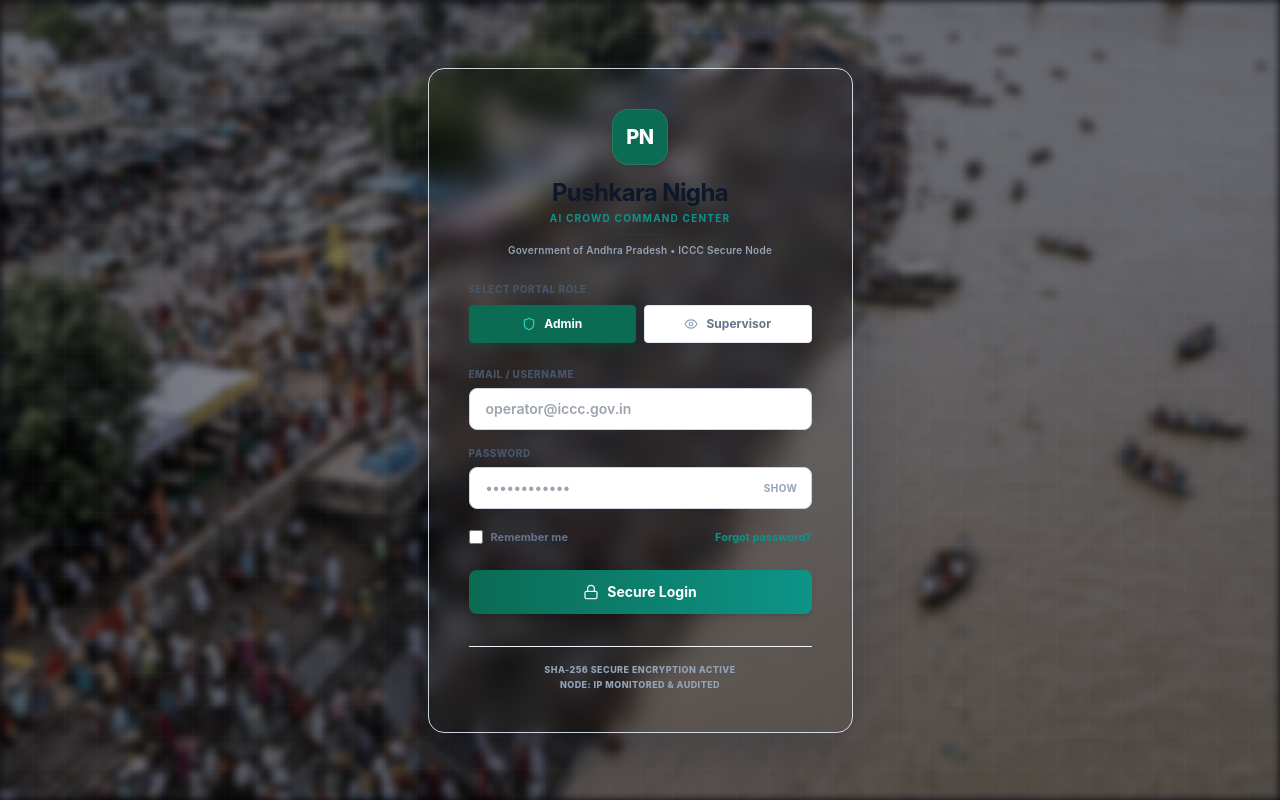
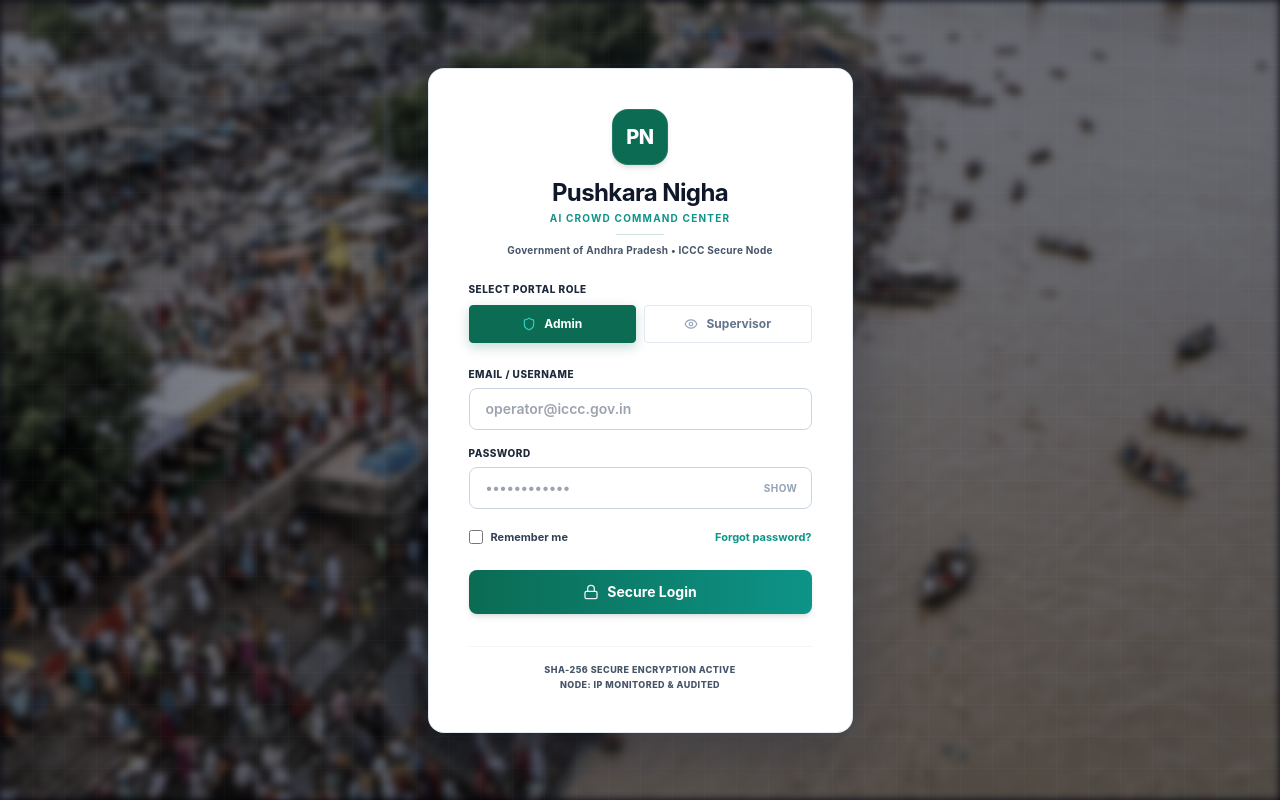
Before and after one commit to Gnandev02/Pushkara-Nigha, a Next.js app: page /login in a window 1280 px wide. Built offline with nearby package versions, Linux system fonts and the light colour scheme; no server answers; the database is empty.

Commit message:
style: remove blur and apply solid white background on login card to ensure perfect contrast and legibility

```diff
--- a/app/login/page.tsx
+++ b/app/login/page.tsx
@@ -47,7 +47,7 @@
         initial={{ opacity: 0, y: 24 }}
         animate={{ opacity: 1, y: 0 }}
         transition={{ duration: 0.65, ease: "easeOut" }}
-        className="w-full max-w-[425px] bg-white/98 backdrop-blur-md rounded-2xl p-8 sm:p-10 shadow-[0_24px_64px_rgba(15,23,42,0.28)] border border-slate-200/90 relative z-10 flex flex-col gap-6"
+        className="w-full max-w-[425px] bg-white rounded-2xl p-8 sm:p-10 shadow-[0_24px_64px_rgba(15,23,42,0.35)] border border-slate-200/90 relative z-10 flex flex-col gap-6"
       >
         {/* Logo and Headings */}
         <div className="text-center">
@@ -61,14 +61,14 @@
             AI Crowd Command Center
           </p>
           <div className="h-[1.5px] w-12 bg-[#0B6B53]/20 mx-auto my-2" />
-          <p className="text-[10px] text-slate-400 font-semibold tracking-wide">
+          <p className="text-[10px] text-slate-600 font-bold tracking-wide">
             Government of Andhra Pradesh • ICCC Secure Node
           </p>
         </div>
 
         {/* Role Selector */}
         <div>
-          <p className="text-[10px] font-extrabold text-[#475569] uppercase tracking-wider mb-2 text-left">Select Portal Role</p>
+          <p className="text-[10px] font-extrabold text-[#1E293B] uppercase tracking-wider mb-2 text-left">Select Portal Role</p>
           <div className="flex gap-2">
             {(["admin", "supervisor"] as const).map(r => (
               <button
@@ -102,7 +102,7 @@
           )}
 
           <div className="flex flex-col gap-1.5">
-            <label className="block text-[10px] font-extrabold text-[#475569] uppercase tracking-wider text-left">
+            <label className="block text-[10px] font-extrabold text-[#1E293B] uppercase tracking-wider text-left">
               Email / Username
             </label>
             <input
@@ -115,7 +115,7 @@
           </div>
 
           <div className="flex flex-col gap-1.5">
-            <label className="block text-[10px] font-extrabold text-[#475569] uppercase tracking-wider text-left">
+            <label className="block text-[10px] font-extrabold text-[#1E293B] uppercase tracking-wider text-left">
               Password
             </label>
             <div className="relative">
@@ -144,7 +144,7 @@
                 onChange={e => setRemember(e.target.checked)}
                 className="w-3.5 h-3.5 rounded border-slate-300 accent-[#0B6B53] cursor-pointer"
               />
-              <span className="text-[11px] font-bold text-slate-500">Remember me</span>
+              <span className="text-[11px] font-bold text-slate-700">Remember me</span>
             </label>
             <button type="button" className="text-[11px] font-bold text-[#0D9488] hover:underline bg-transparent border-none p-0 cursor-pointer transition-colors hover:text-[#0B6B53]">
               Forgot password?
@@ -171,7 +171,7 @@
         </form>
 
         {/* Footer info */}
-        <div className="text-center border-t border-slate-100 pt-4 text-[9px] text-slate-400 font-extrabold tracking-wider space-y-0.5 mt-2">
+        <div className="text-center border-t border-slate-100 pt-4 text-[9px] text-slate-600 font-extrabold tracking-wider space-y-0.5 mt-2">
           <div>SHA-256 SECURE ENCRYPTION ACTIVE</div>
           <div>NODE: IP MONITORED & AUDITED</div>
         </div>
```
